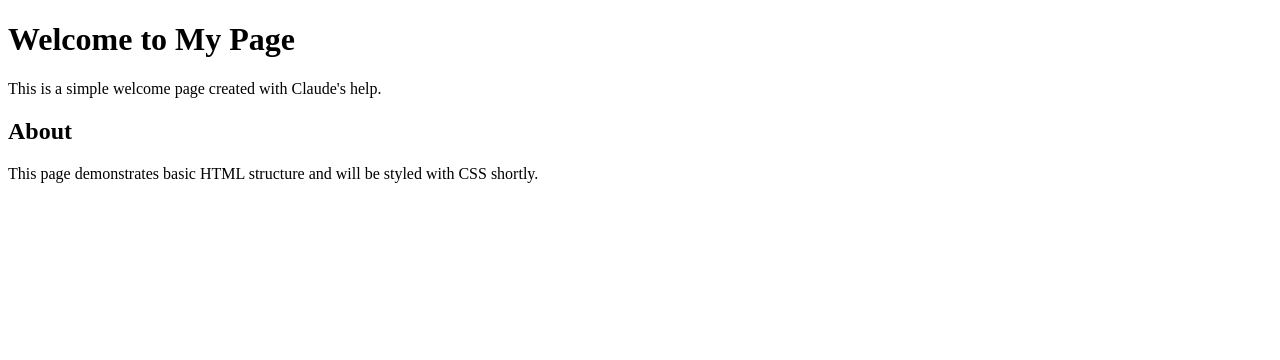
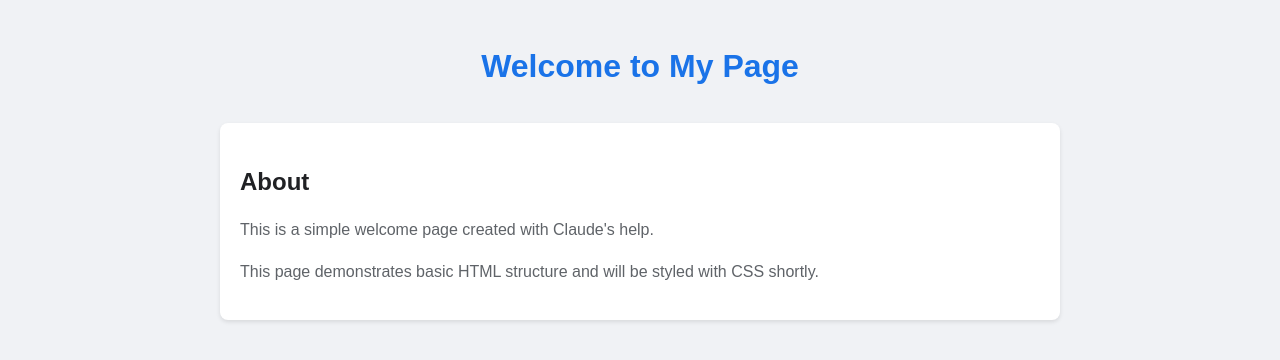
Before and after one commit to sjoshi-bdc/claude-test, a plain HTML site: page index.html in a window 1280 px wide. Drawn offline with Linux system fonts and the light colour scheme.

Commit message:
Add CSS styling to the page

```diff
--- a/index.html
+++ b/index.html
@@ -4,12 +4,45 @@
     <meta charset="UTF-8">
     <meta name="viewport" content="width=device-width, initial-scale=1.0">
     <title>Welcome Page</title>
+    <style>
+        body {
+            font-family: Arial, sans-serif;
+            line-height: 1.6;
+            margin: 0;
+            padding: 20px;
+            background-color: #f0f2f5;
+        }
+
+        h1 {
+            color: #1a73e8;
+            text-align: center;
+            margin-bottom: 30px;
+        }
+
+        .content {
+            max-width: 800px;
+            margin: 0 auto;
+            padding: 20px;
+            background-color: white;
+            border-radius: 8px;
+            box-shadow: 0 2px 4px rgba(0,0,0,0.1);
+        }
+
+        h2 {
+            color: #202124;
+            margin-bottom: 15px;
+        }
+
+        p {
+            color: #5f6368;
+        }
+    </style>
 </head>
 <body>
     <h1>Welcome to My Page</h1>
-    <p>This is a simple welcome page created with Claude's help.</p>
     <div class="content">
         <h2>About</h2>
+        <p>This is a simple welcome page created with Claude's help.</p>
         <p>This page demonstrates basic HTML structure and will be styled with CSS shortly.</p>
     </div>
 </body>
```
